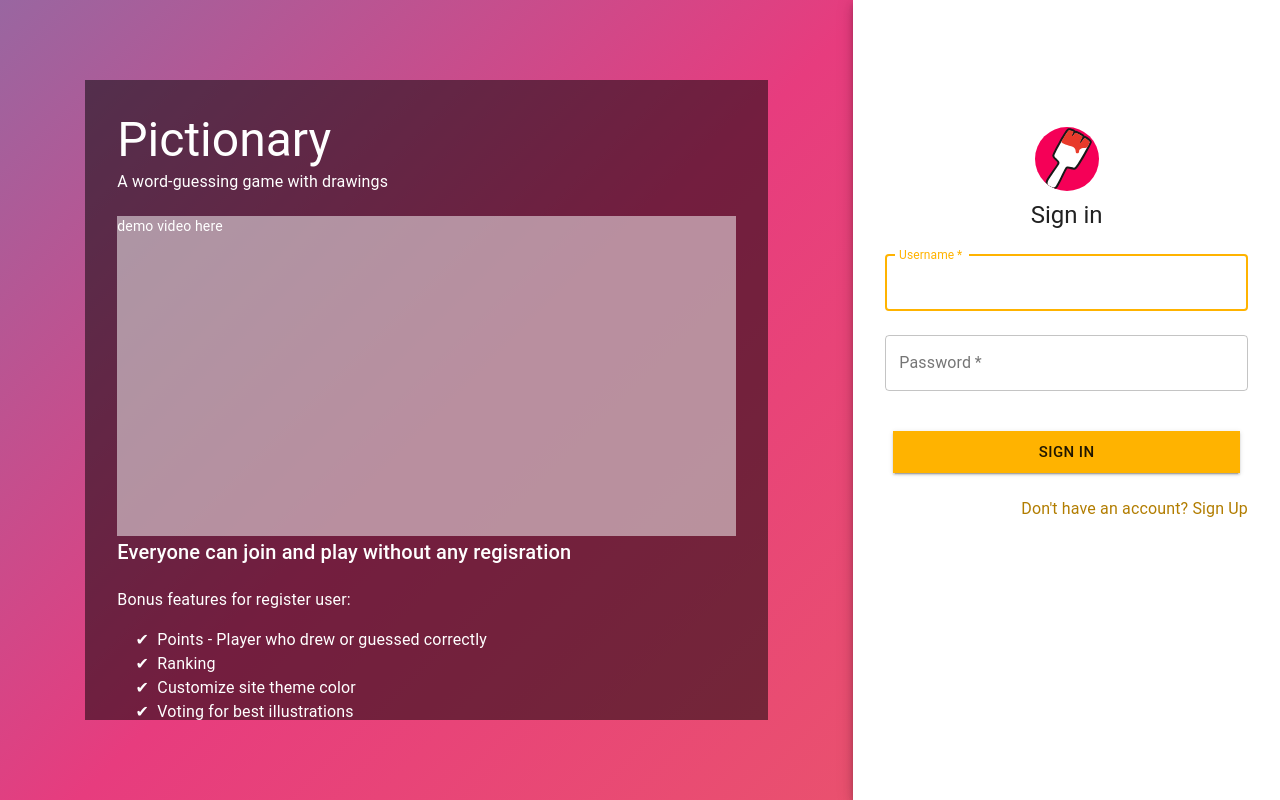
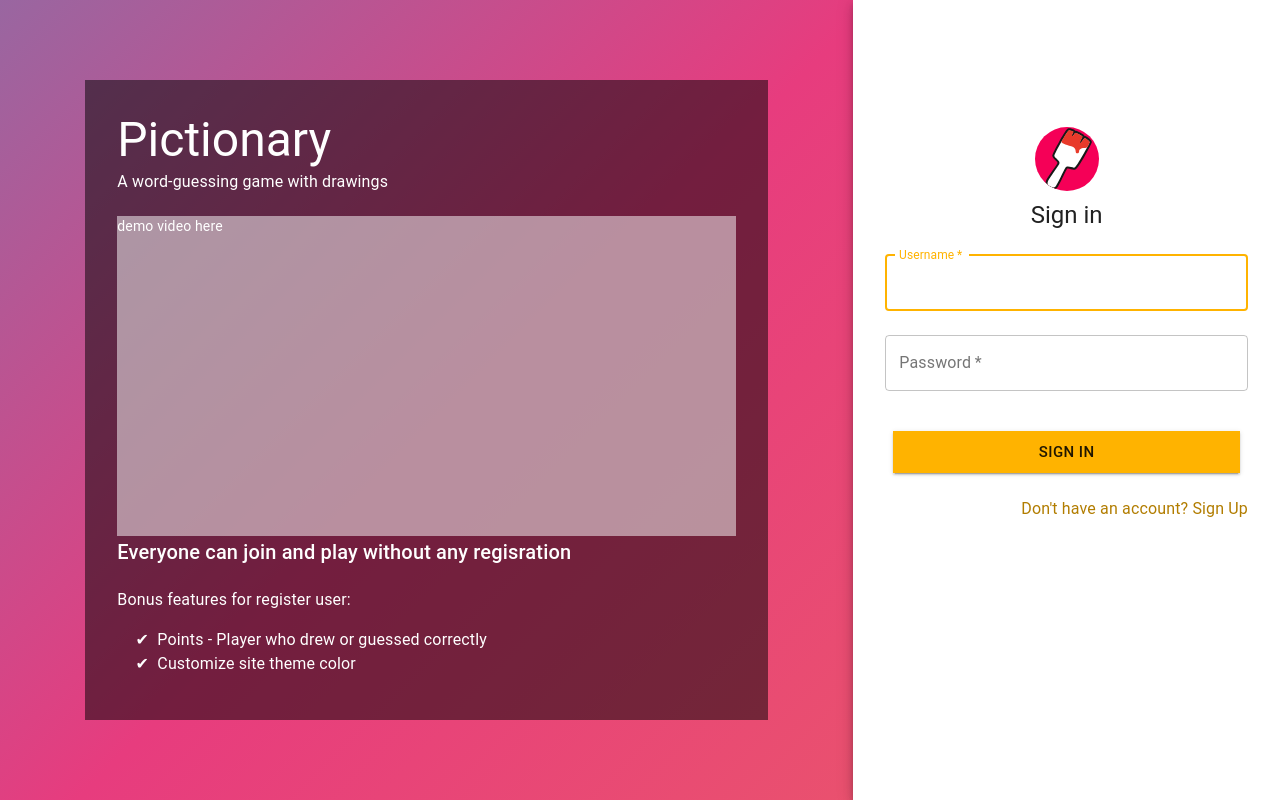
Before and after one commit to nostam/pictionary-client, a React (Create React App) app: page /login in a window 1280 px wide. Built offline with nearby package versions, Linux system fonts and the light colour scheme; no server answers; what axios-auth-refresh, unique-names-generator would draw is missing.

Commit message:
update intro

```diff
--- a/src/components/Intro.tsx
+++ b/src/components/Intro.tsx
@@ -20,9 +20,9 @@ export default function Intro() {
           <li className="intro-list">
             Points - Player who drew or guessed correctly
           </li>
-          <li className="intro-list">Ranking</li>
+          {/* <li className="intro-list">Ranking</li> */}
           <li className="intro-list">Customize site theme color</li>
-          <li className="intro-list">Voting for best illustrations</li>
+          {/* <li className="intro-list">Voting for best illustrations</li> */}
         </ul>
       </Typography>
     </div>
```
